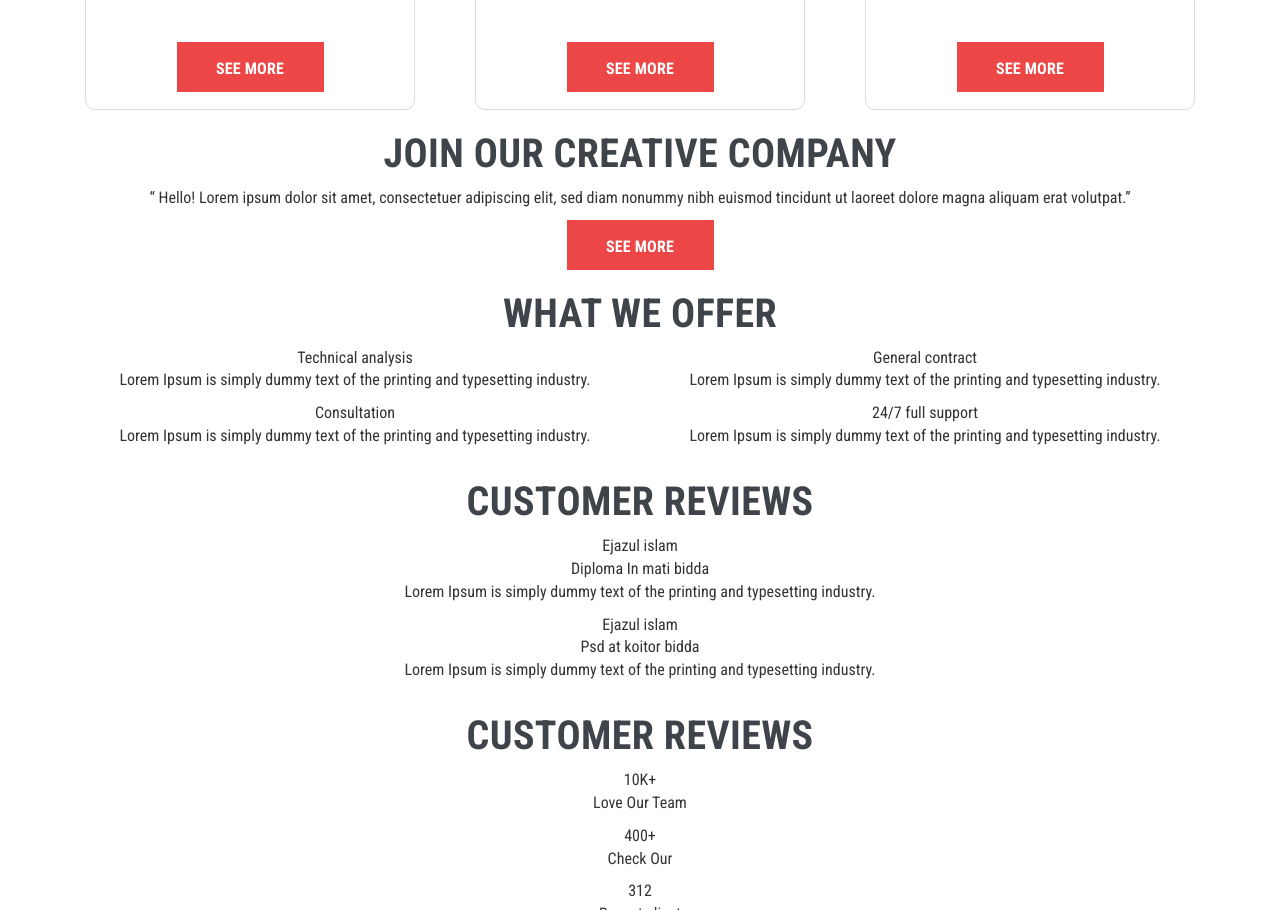
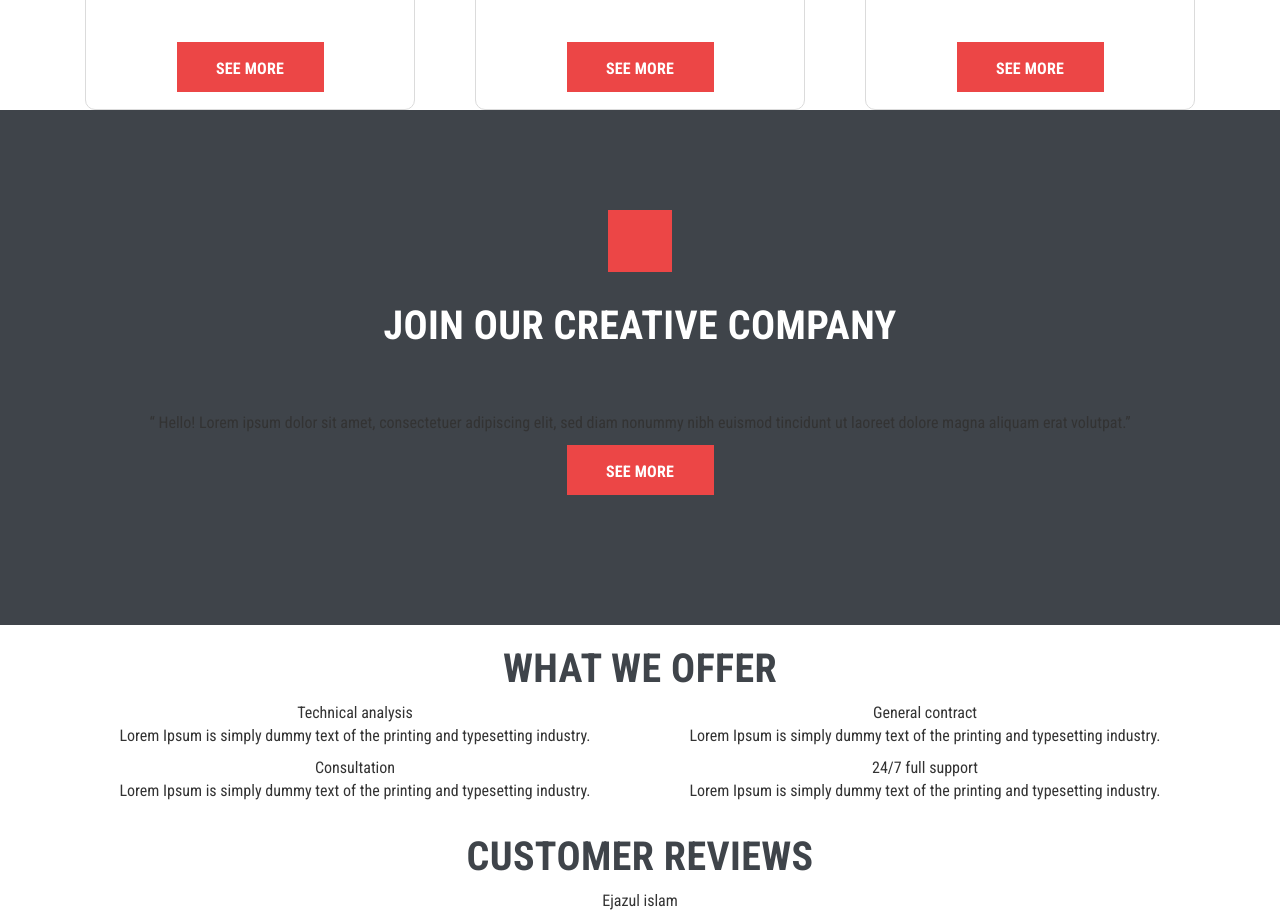
Before and after one commit to AAtamaniuk/Adventurer, a website: page src/index.html in a window 1280 px wide. Shown: the part 2421-3331 px from the top of the page. Drawn offline with nearby package versions, Linux system fonts and the light colour scheme; files that its build step writes are made by us from their sources.

Commit message:
Add some fixes & join section

```diff
--- a/src/sass/components/accordion.scss
+++ b/src/sass/components/accordion.scss
@@ -19,6 +19,7 @@
   font-style: normal;
   font-stretch: normal;
 
+  transition: 0.3s;
   letter-spacing: -0.8px;
   text-overflow: ellipsis;
 
@@ -28,8 +29,6 @@
     background-color: $tomato;
   }
 }
-
-
 
 .accordion__panel {
   padding: 34px 63px 37px 23px;
--- /dev/null
+++ b/src/sass/components/join.scss
@@ -0,0 +1,26 @@
+@import "../vars.scss";
+@import "../mixins.scss";
+
+.join {
+  width: 100%;
+  height: 515px;
+
+  background-color: $charcoal-grey;
+}
+
+.join__img {
+  display: block;
+
+  width: 64px;
+  height: 62px;
+  margin-top: 100px;
+  margin-bottom: 30px;
+  margin-left: auto;
+  margin-right: auto;
+
+  background-color: $tomato;
+}
+
+.join__title {
+  margin-bottom: 63px;
+}
--- a/src/sass/components/nav.scss
+++ b/src/sass/components/nav.scss
@@ -29,6 +29,7 @@
   font-stretch: condensed;
   line-height: $header-height;
 
+  transition: 0.3s;
   text-align: center;
   letter-spacing: 0.1px;
   text-transform: uppercase;
--- a/src/sass/components/service.scss
+++ b/src/sass/components/service.scss
@@ -14,6 +14,7 @@
   margin: 0 auto;
   padding: 25px;
 
+  cursor: pointer;
   transition: 0.3s;
   text-align: center;
 
--- a/src/sass/style.scss
+++ b/src/sass/style.scss
@@ -9,3 +9,4 @@
 @import "components/progress.scss";
 @import "components/about.scss";
 @import "components/service.scss";
+@import "components/join.scss";
--- a/src/template/join.html
+++ b/src/template/join.html
@@ -1,8 +1,10 @@
+<div class="join">
   <div class="container">
     <div class="row">
       <div class="col-xs-12 text-center">
+        <div class="join__img"></div>
         <!--TODO add svg-->
-      <h2 class="section-title">Join Our Creative Company</h2>
+        <h2 class="section-title section-title--inverted join__title">Join Our Creative Company</h2>
         <p class="a-text">
           “ Hello! Lorem ipsum dolor sit amet, consectetuer adipiscing elit, sed diam nonummy nibh euismod
           tincidunt ut laoreet dolore magna aliquam erat volutpat.”
@@ -11,3 +13,4 @@
       </div>
     </div>
   </div>
+</div>
```
Also changed, not shown: build/css/style.css, build/css/style.min.css, build/index.html. Lines whose indentation alone changed are shown as unchanged.
